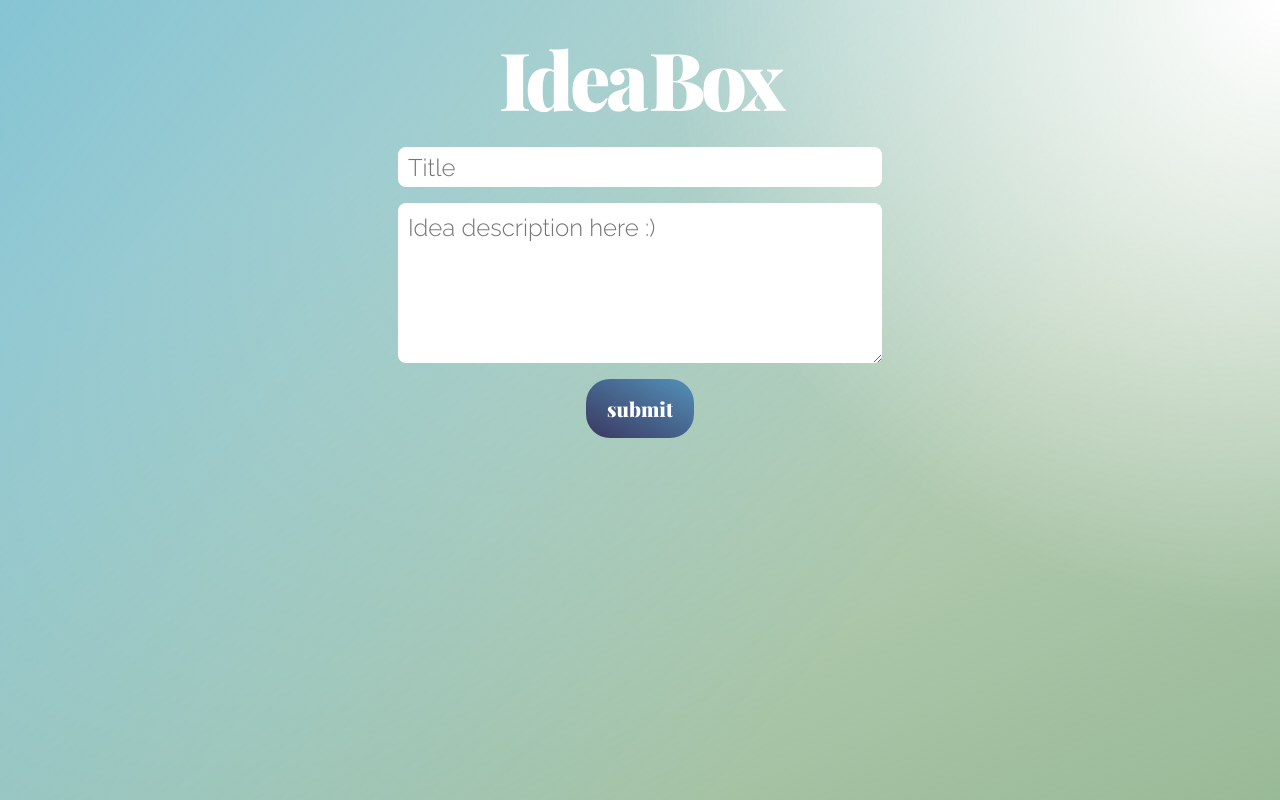
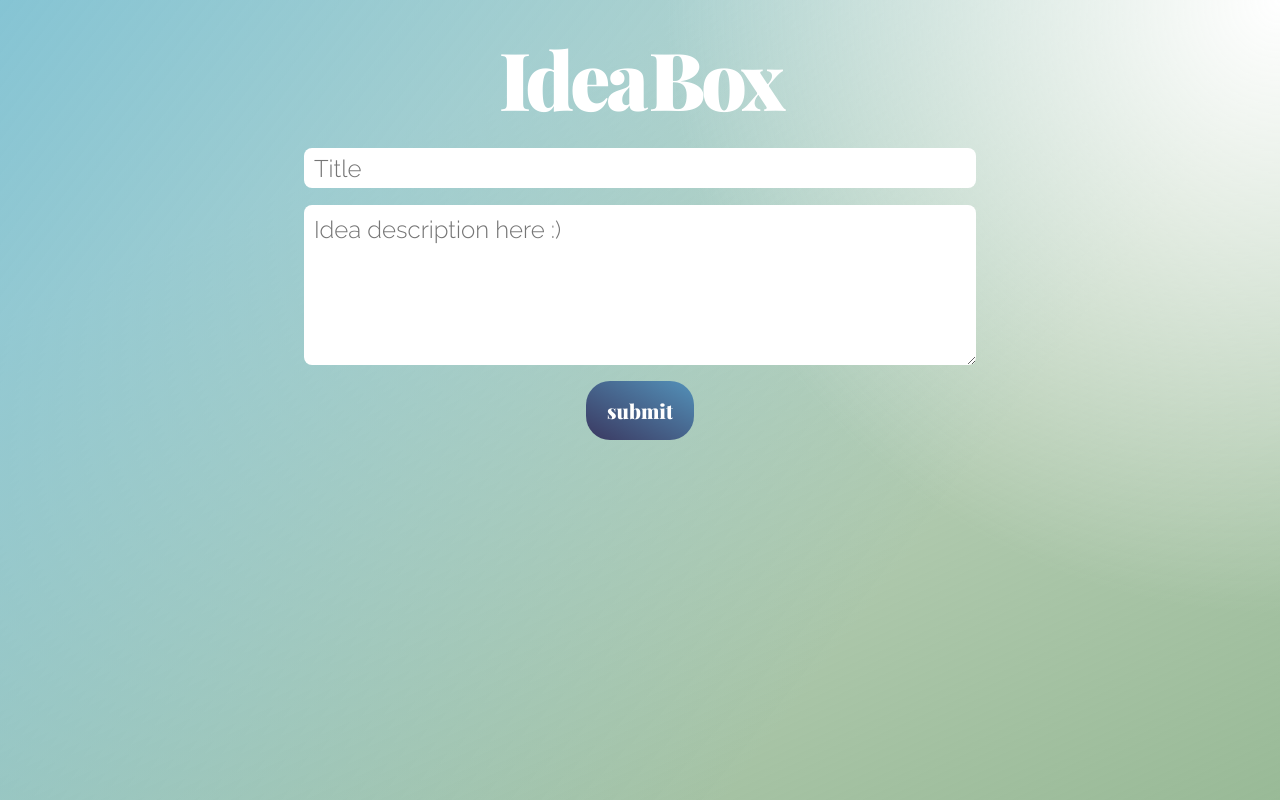
Before and after one commit to jacquelinebelle/idea-box-angular, an Angular app: page / in a window 1280 px wide. Built offline with nearby package versions, Linux system fonts and the light colour scheme.

Commit message:
Keep form semantic

```diff
--- a/src/app/idea-form/idea-form.component.html
+++ b/src/app/idea-form/idea-form.component.html
@@ -1,18 +1,19 @@
 <form [formGroup]="IdeaForm" (ngSubmit)="onSubmit()">
 
-    <label>
+    <label for="idea-title">Title of your idea</label>
     <input
+        id="idea-title"
         type="text"
         formControlName="name"
         placeholder="Title">
-    </label>
 
-    <label>
 
+    <label for="idea-description">Description of your idea</label>
     <textarea
+        id="idea-description"
         type="text" formControlName="description"
         placeholder="Idea description here :)"></textarea>
-    </label>
+
 
     <button type="submit">submit</button>
 
--- a/src/app/idea-form/idea-form.component.scss
+++ b/src/app/idea-form/idea-form.component.scss
@@ -6,16 +6,13 @@ form {
     width: 56%;
 }
 
-label, input, textarea {
-    margin: 0 auto;
-    margin-bottom: 8px;
-    width: 72%;
-}
-
 label {
+    clip: rect(0 0 0 0);
+    clip-path: polygon(0px 0px, 0px 0px, 0px 0px);
     display: flex;
-    font-size: 32px;
-    text-align: left;
+    height: 1px;
+    overflow: hidden;
+    white-space: nowrap;
 }
 
 input, textarea {
@@ -23,6 +20,7 @@ input, textarea {
     font-family: 'Raleway';
     font-size: 24px;
     height: 40px;
+    margin-bottom: 16px;
     padding: 10px;
     width: 100%;
 }
```
Lines whose indentation alone changed are shown as unchanged.
